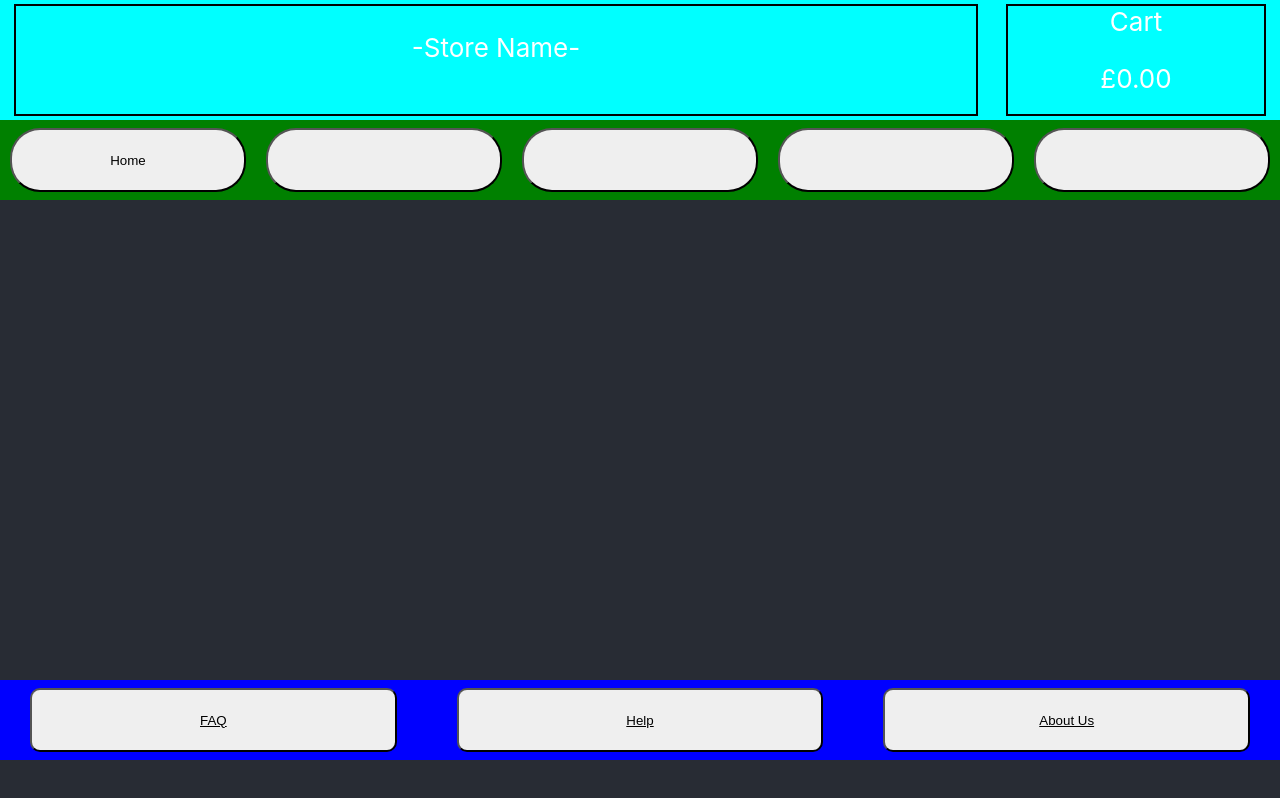
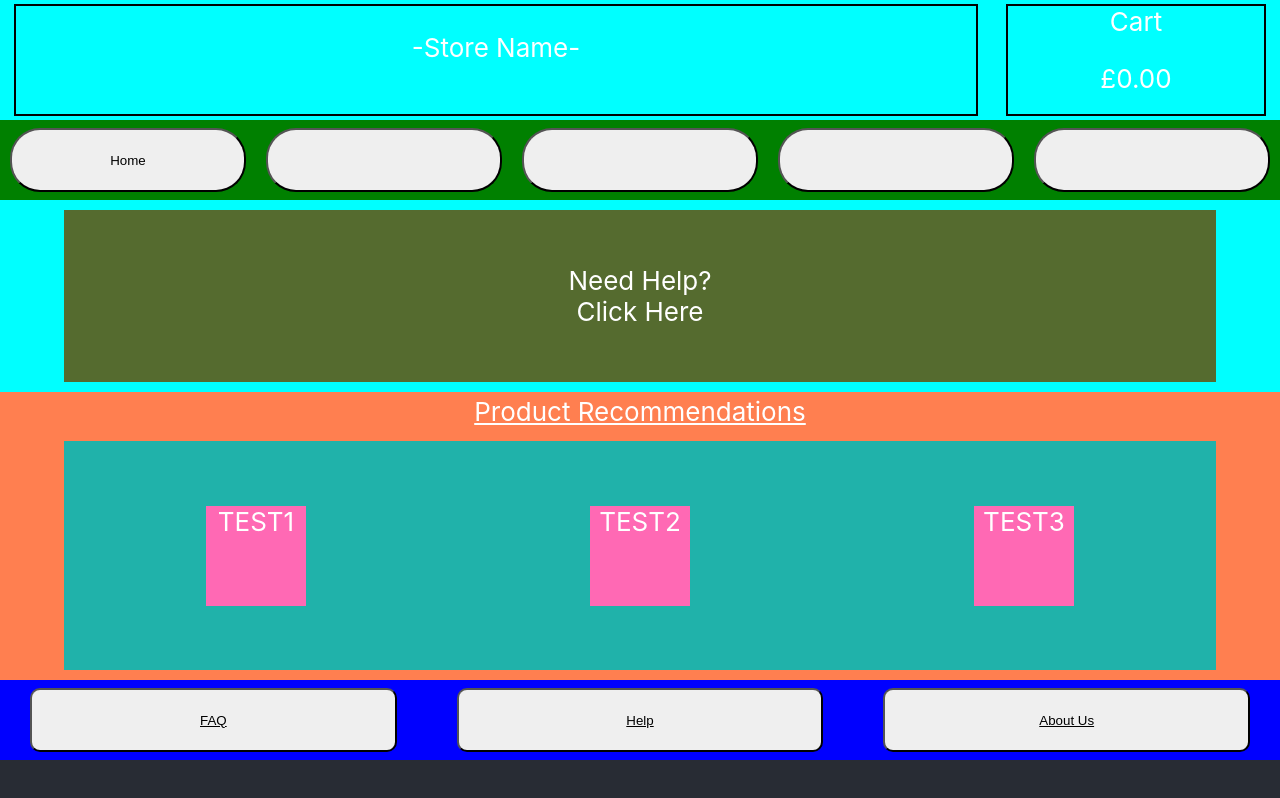
Before and after one commit to PSXLiam/E-CommerceProject, a React (Create React App) app in the folder e-commerce-app/: page / in a window 1280 px wide. Built offline with nearby package versions, Linux system fonts and the light colour scheme.

Commit message:
Using current page state caused error so revert

```diff
--- a/e-commerce-app/src/App.js
+++ b/e-commerce-app/src/App.js
@@ -14,7 +14,7 @@ function App() {
       <header className="App-header">
             <AppHeader/>
               <div className='AppBody'>
-                <currentPage/>
+                <BodyHome/>
               </div>
             <AppFooter/>
       </header>
```
